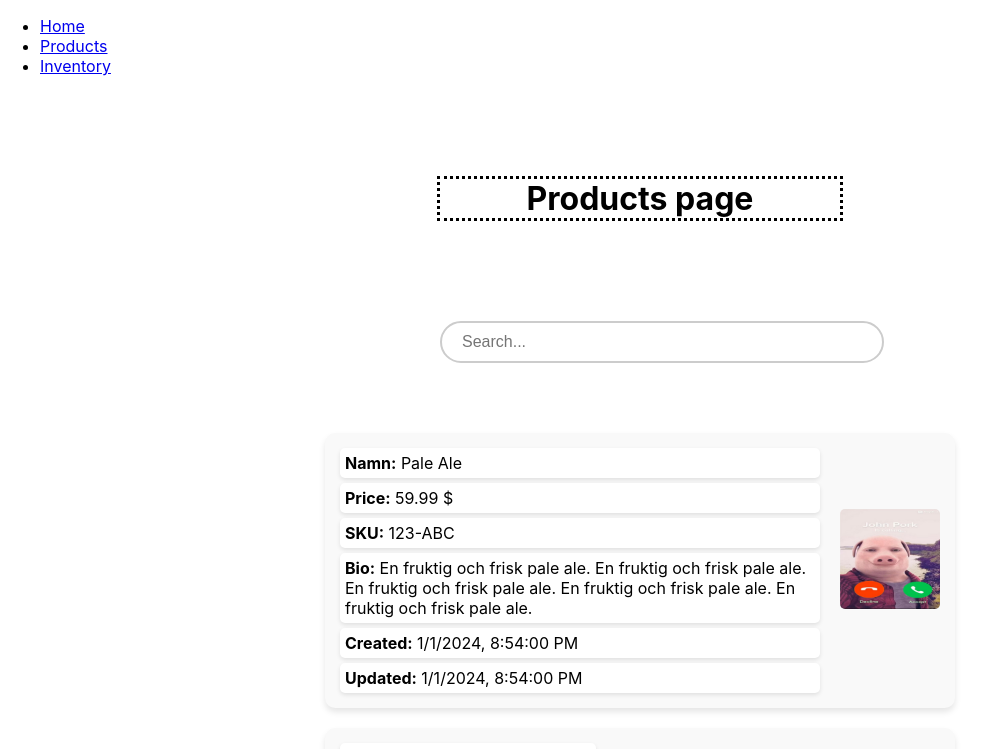
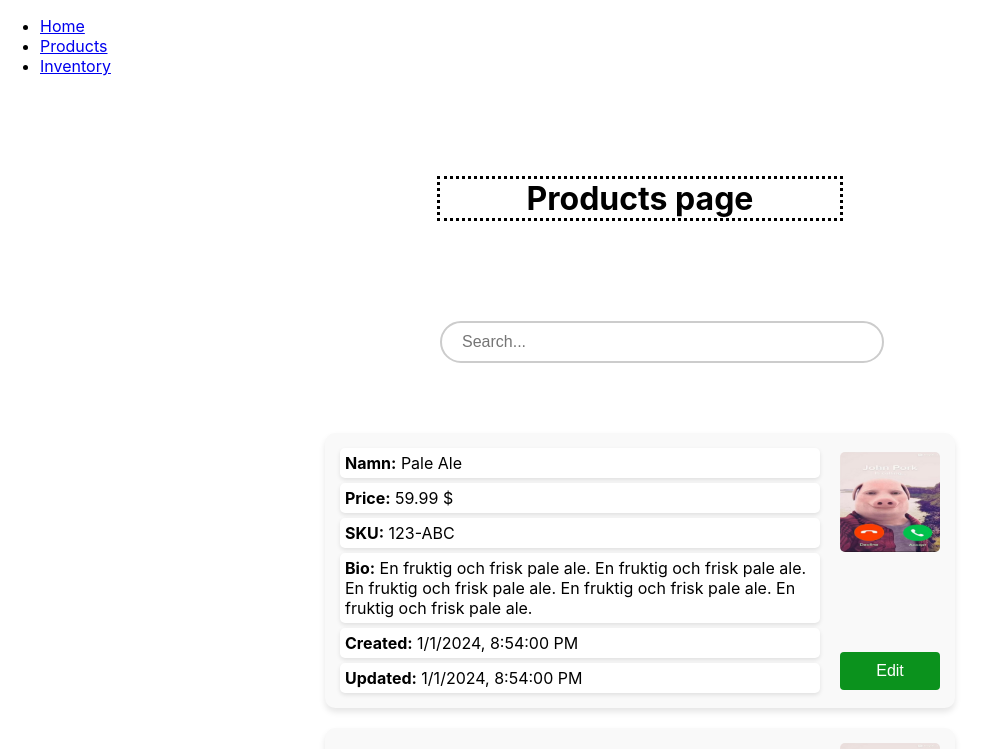
Before and after one commit to CNA-25/admin-frontend, a React (Create React App) app: page /products in a window 1280 px wide. Shown: the top 749 px of the page, without its empty margins (0-994 px from the left). Built offline with nearby package versions, Linux system fonts and the light colour scheme.

Commit message:
Edit products modal wip

```diff
--- a/package.json
+++ b/package.json
@@ -9,6 +9,7 @@
     "react-hook-form": "^7.54.2",
     "react-router-dom": "^7.1.3",
     "react-scripts": "5.0.1",
+    "reactjs-popup": "^2.0.6",
     "styled-components": "^6.1.14"
   },
   "scripts": {
--- a/src/components/common/listProducts.jsx
+++ b/src/components/common/listProducts.jsx
@@ -1,5 +1,6 @@
 import "../../style/List.css";
 import porkImage from "../../assets/pork.jpg";
+import EditModal from "../page-specific/modal"
 
 const products = [
     {
@@ -31,7 +32,9 @@ const products = [
 
 
 
+
 export default function List() {
+
     return (
         <div className="product-list">
             {products.map((product, index) => (
@@ -57,7 +60,12 @@ export default function List() {
                         </div>
                     </div>
                     <div className="product-image">
-                        <img src={porkImage} alt="img src" /> <br /><br />
+                        <img src={porkImage} alt="img src" />
+
+                        <div className="product-edit">
+                            <EditModal product={product} /> {/*Modal component*/}
+                        </div>
+
                     </div>
                 </div>
             ))}
--- /dev/null
+++ b/src/components/page-specific/modal.jsx
@@ -0,0 +1,62 @@
+import React, { useState } from "react";
+import Popup from "reactjs-popup";
+
+
+export default function EditModal({ product }) {
+    const [editedProduct, setEditedProduct] = useState(product);
+
+    const handleChange = (e) => {
+        setEditedProduct({ ...editedProduct, [e.target.name]: e.target.value });
+    };
+
+    //PRODUCT UPDATE AND EDIT
+    const handleSave = () => {
+        console.log("Updated product:", editedProduct);
+
+    };
+
+    return (
+        <Popup trigger={<button className="edit-button">Edit</button>} modal nested>
+            {close => (
+                <div className="modal">
+                    <button className="close" onClick={close}>&times;</button>
+                    <div className="header">Edit Product</div>
+                    <div className="content">
+                        <form className="edit-form">
+                            <label>
+                                Name:
+                                <input
+                                    type="text"
+                                    name="name"
+                                    value={editedProduct.name}
+                                    onChange={handleChange}
+                                />
+                            </label><br/>
+                            <label>
+                                Price:
+                                <input
+                                    type="number"
+                                    name="price"
+                                    value={editedProduct.price}
+                                    onChange={handleChange}
+                                />
+                            </label><br/>
+                            <label>
+                                Description: <br/>
+                                <textarea
+                                    name="description"
+                                    value={editedProduct.description}
+                                    onChange={handleChange}
+                                />
+                            </label><br/>
+                        </form>
+                    </div>
+                    <div className="actions">
+                        <button className="button save" onClick={handleSave}>Save Changes</button>
+                        <button className="button" onClick={close}>Cancel</button>
+                    </div>
+                </div>
+            )}
+        </Popup>
+    );
+}
--- a/src/style/List.css
+++ b/src/style/List.css
@@ -35,6 +35,7 @@
     padding: 5px;
     border-radius: 5px;
     box-shadow: 0 2px 4px rgba(0, 0, 0, 0.1);
+
 }
 
 /* Product image styling */
@@ -42,5 +43,43 @@
     width: 100px;
     height: auto;
     border-radius: 5px;
+
+
+}
+
+.product-image {
+    display: flex;
+    flex-direction: column;
+    align-items: left;
     margin-left: 20px;
 }
+
+.product-edit button {
+    gap: 20px;
+    width: 100%;
+   margin-top: 100%;
+   padding: 10%;
+
+   background-color: #0b921d;
+   border: none;
+   color: white;
+   text-align: center;
+   display: inline-block;
+   font-size: 16px;
+   border-radius: 4px;
+}
+
+.product-edit button:hover {
+    background-color: #0bc45b;
+    color: white;
+  }
+
+  .modal {
+    padding: 10%;
+    background-color: rgba(70, 198, 111, 0.675);
+    width: 150%;
+    border-radius: 2%;
+    border-color: #0b921d;
+    border-style: solid;
+
+  }
```
Also changed, not shown: 1 other file (tests, documents, lock files or other folders).
